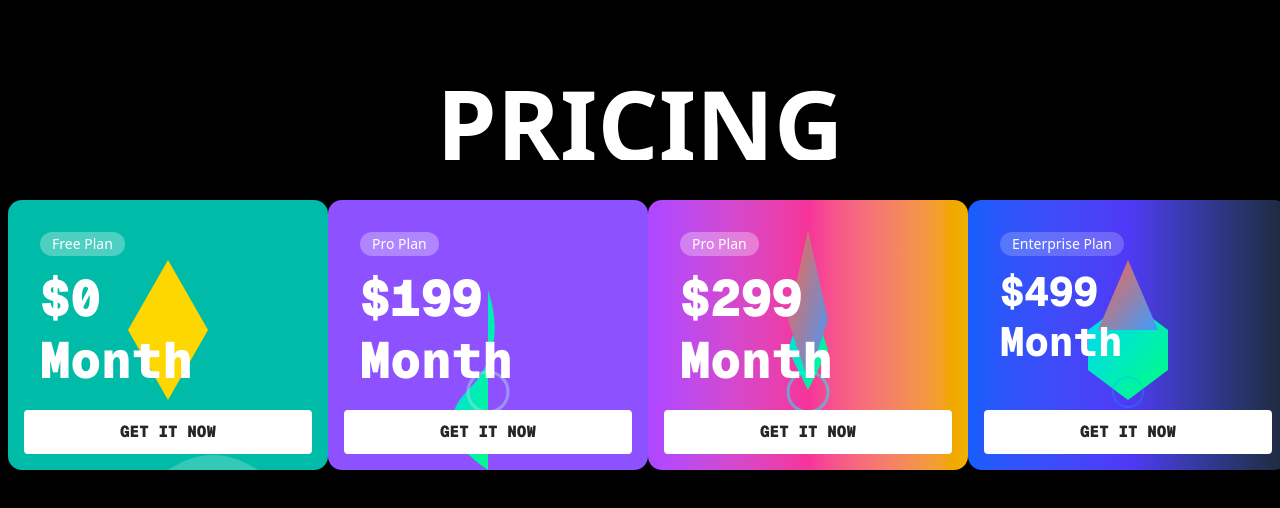
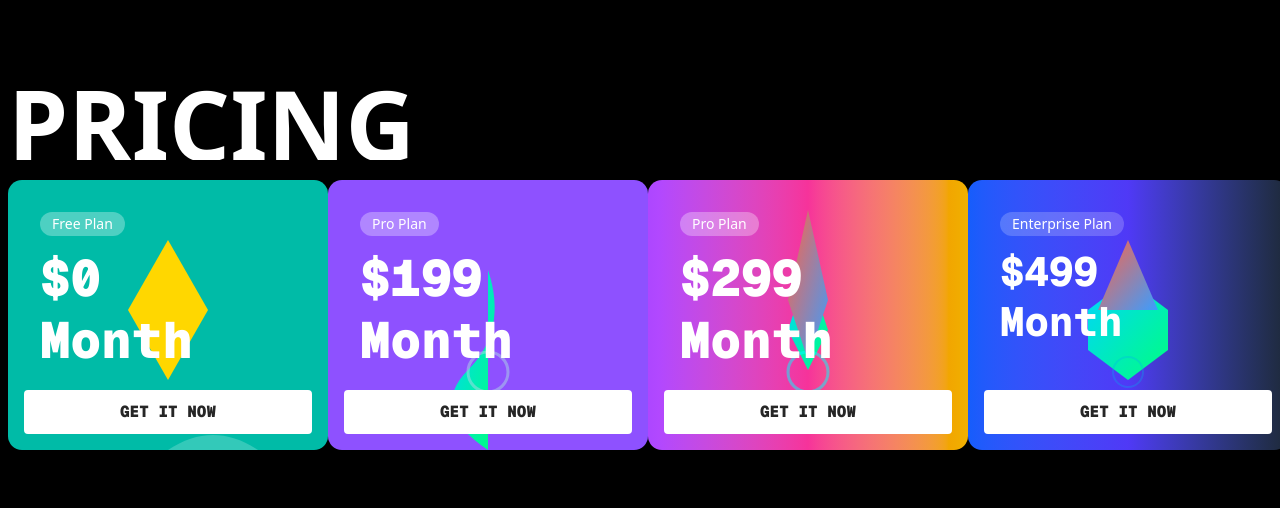
Before and after one commit to Ch2r1Ie/nextjs-15, a Next.js app: page /pricing in a window 1280 px wide. Shown: the top 508 px of the page. Built offline with nearby package versions, Linux system fonts and the light colour scheme.

Commit message:
v1.0.144

```diff
--- a/components/animation/pricing/FlipLink.tsx
+++ b/components/animation/pricing/FlipLink.tsx
@@ -3,7 +3,7 @@ import { motion } from "framer-motion";
 
 export const RevealLinks: React.FC = () => {
   return (
-    <section className="grid place-content-center gap-4 px-4 text-white">
+    <section className="grid place-content-center gap-4 text-white">
       <FlipLink href="#">Pricing</FlipLink>
     </section>
   );
--- a/components/layout/pricing/pricing-card.tsx
+++ b/components/layout/pricing/pricing-card.tsx
@@ -10,8 +10,10 @@ export default function PricingSectionCards() {
   return (
     <div className="flex min-h-screen justify-center bg-black p-2">
       <div className="mt-10 xl:mt-20">
-        <RevealLinks />
-        <div className="mx-auto mt-10 flex w-full justify-center">
+        <div className="flex">
+          <RevealLinks />
+        </div>
+        <div className="mx-auto mt-5 flex w-full justify-center">
           <div className="grid grid-cols-1 gap-4 sm:grid-cols-2 lg:grid-cols-4">
             <PricingFreePlanCard href="#" />
             <PricingPlusPlanCard href="#" />
```
